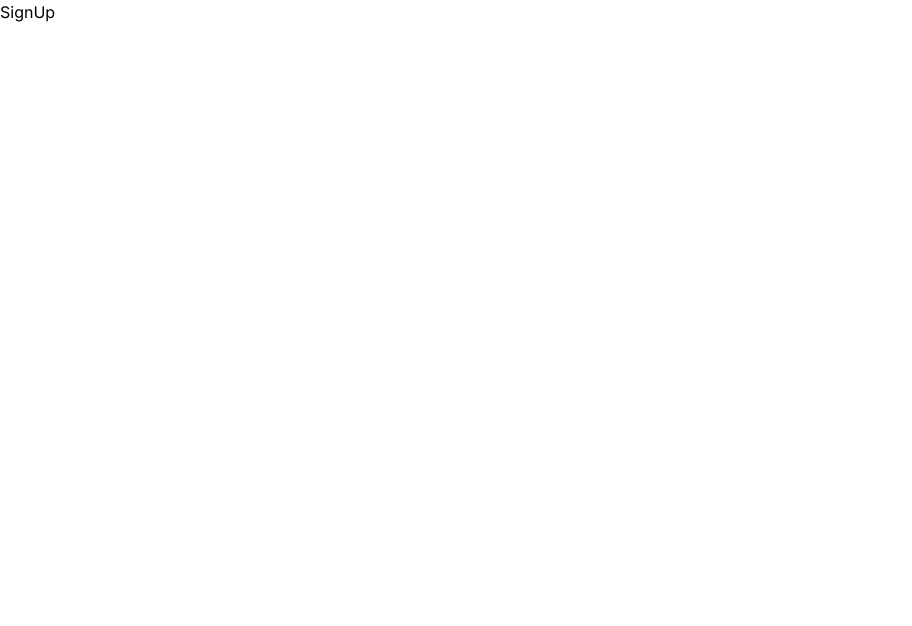
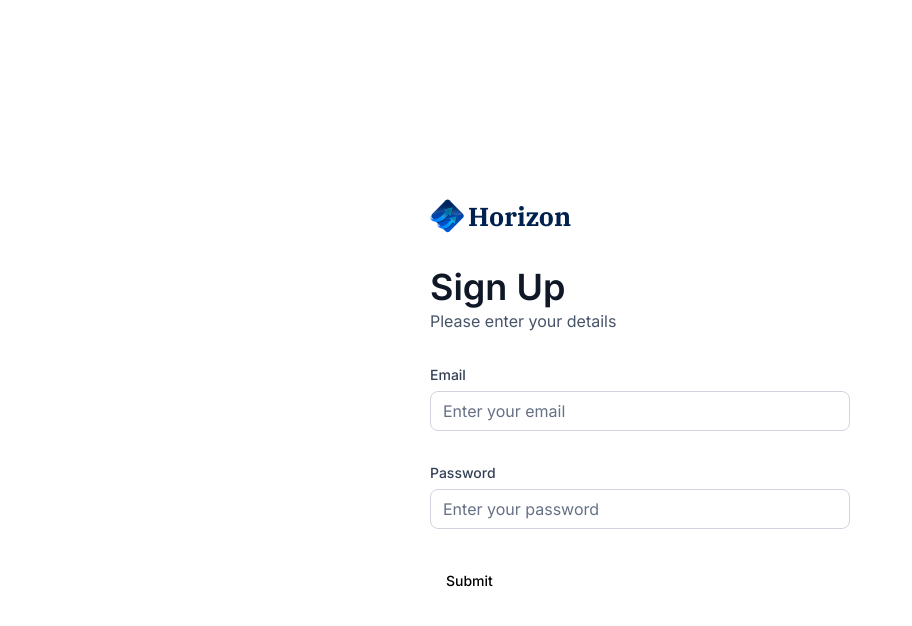
Before and after one commit to Knoka1/banking, a Next.js app: page /sign-up in a window 1280 px wide. Shown: the top 626 px of the page, without its empty margins (0-912 px from the left). Built offline with nearby package versions, Linux system fonts and the light colour scheme.

Commit message:
adds SignIn and SignUp pages

```diff
--- a/app/(auth)/sign-in/page.tsx
+++ b/app/(auth)/sign-in/page.tsx
@@ -1,7 +1,12 @@
+import AuthForm from "@/components/AuthForm";
 import React from "react";
 
 const SignIn = () => {
-  return <div>SignIn</div>;
+  return (
+    <section className="flex-center size-full max-sm:px-6">
+      <AuthForm type="sign-in" />
+    </section>
+  );
 };
 
 export default SignIn;
--- a/app/(auth)/sign-up/page.tsx
+++ b/app/(auth)/sign-up/page.tsx
@@ -1,7 +1,12 @@
+import AuthForm from "@/components/AuthForm";
 import React from "react";
 
 const SignUp = () => {
-  return <div>SignUp</div>;
+  return (
+    <section className="flex-center size-full max-sm:px-6">
+      <AuthForm type="sign-up" />
+    </section>
+  );
 };
 
 export default SignUp;
```
